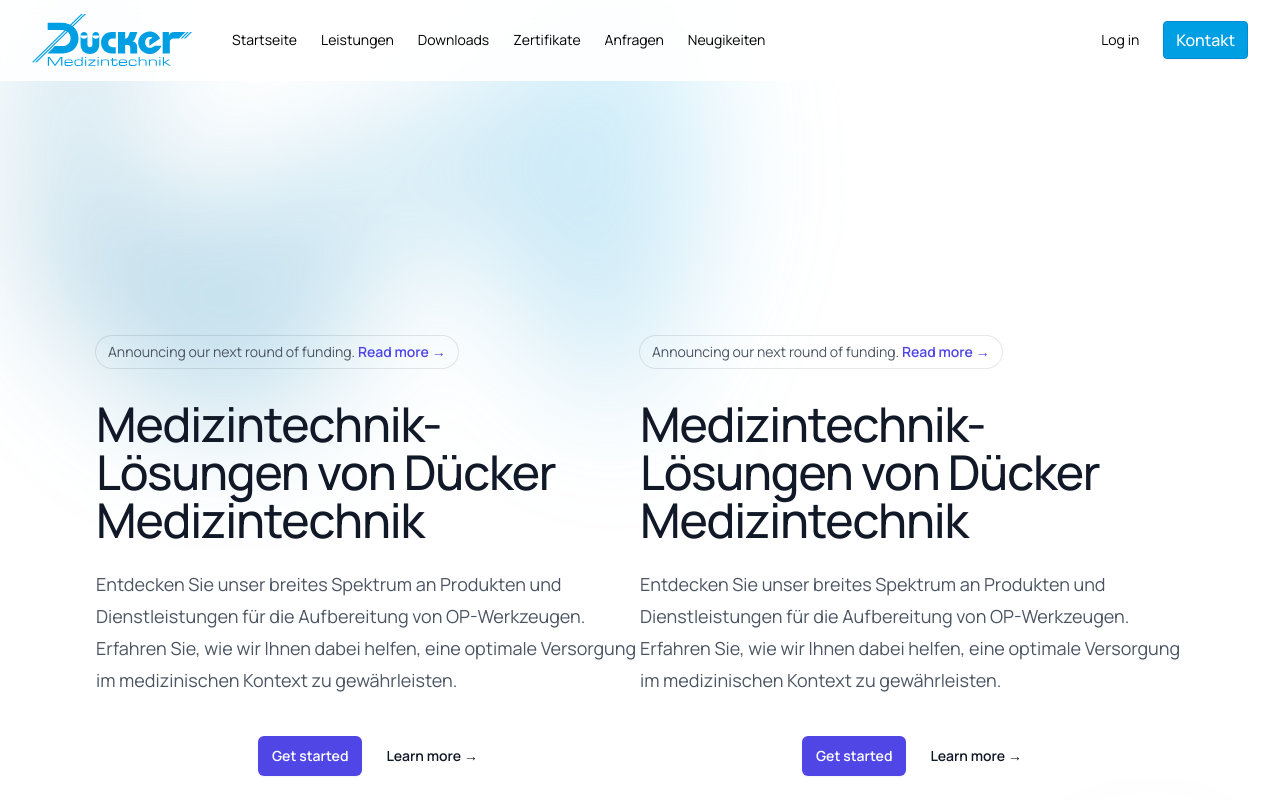
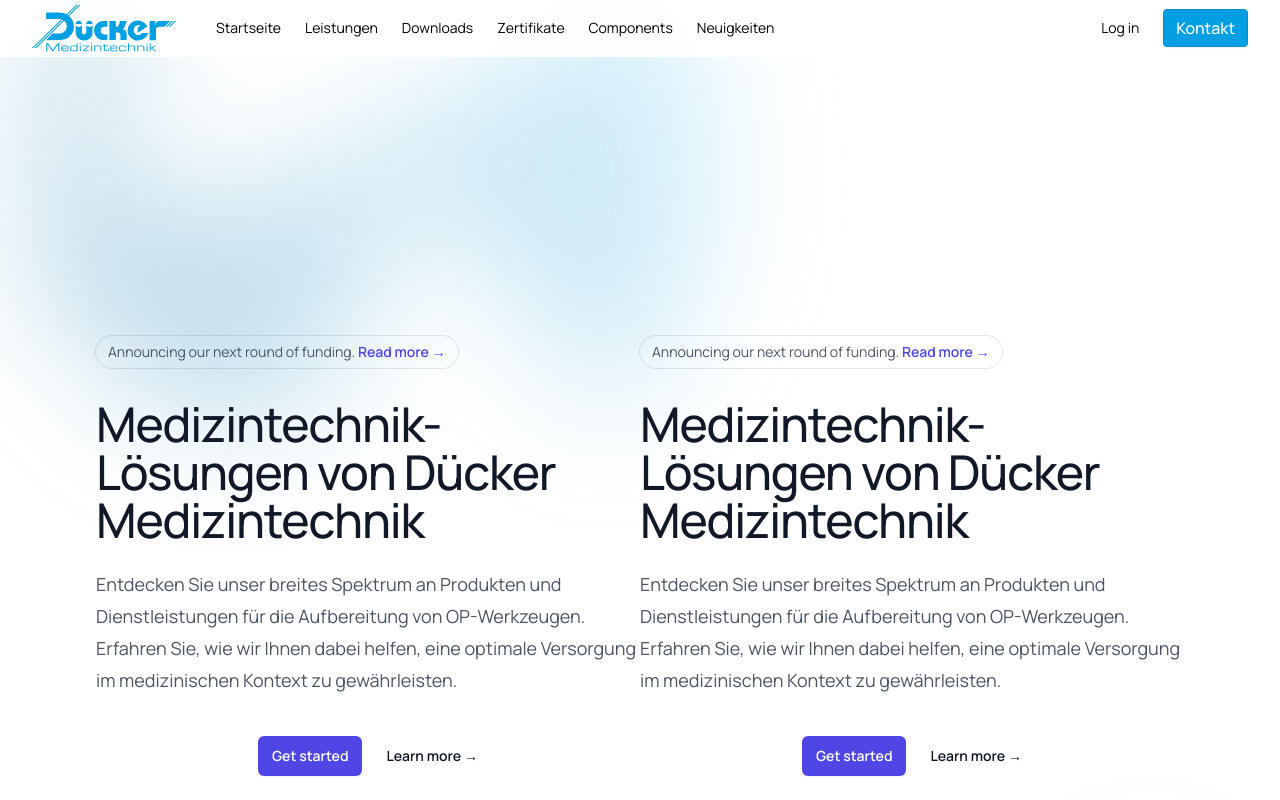
Before and after one commit to dmnktoe/duecker-medizintechnik, a Next.js app: page / in a window 1280 px wide. Shown: the top 800 px of the page. Built offline with nearby package versions, Linux system fonts and the light colour scheme.

Commit message:
style: update header padding and nav links

```diff
--- a/src/components/layout/Header.tsx
+++ b/src/components/layout/Header.tsx
@@ -29,10 +29,10 @@ export const Header = () => {
   }, [setHamburgerMenuIsOpen]);
 
   return (
-    <header className='border-transparent-white fixed left-0 top-0 z-30 w-full border-b bg-white/90 py-3 backdrop-blur-[12px]'>
+    <header className='border-transparent-white fixed left-0 top-0 z-30 w-full border-b bg-white/90 backdrop-blur-[12px]'>
       <Container className='h-navigation-height flex'>
         <UnstyledLink className='text-md flex items-center' href='/'>
-          <Logo className='text-primary-500 mr-4 w-[10rem]' />
+          <Logo className='text-primary-500 mr-4 w-36' />
         </UnstyledLink>
 
         <div
@@ -57,7 +57,7 @@ export const Header = () => {
               )}
             >
               <li>
-                <UnstyledLink href='#'>Startseite</UnstyledLink>
+                <UnstyledLink href='/'>Startseite</UnstyledLink>
               </li>
               <li>
                 <UnstyledLink href='#'>Leistungen</UnstyledLink>
@@ -69,10 +69,10 @@ export const Header = () => {
                 <UnstyledLink href='#'>Zertifikate</UnstyledLink>
               </li>
               <li className='md:hidden lg:block'>
-                <UnstyledLink href='#'>Anfragen</UnstyledLink>
+                <UnstyledLink href='/components'>Components</UnstyledLink>
               </li>
               <li>
-                <UnstyledLink href='#'>Neugikeiten</UnstyledLink>
+                <UnstyledLink href='#'>Neuigkeiten</UnstyledLink>
               </li>
             </ul>
           </nav>
```
